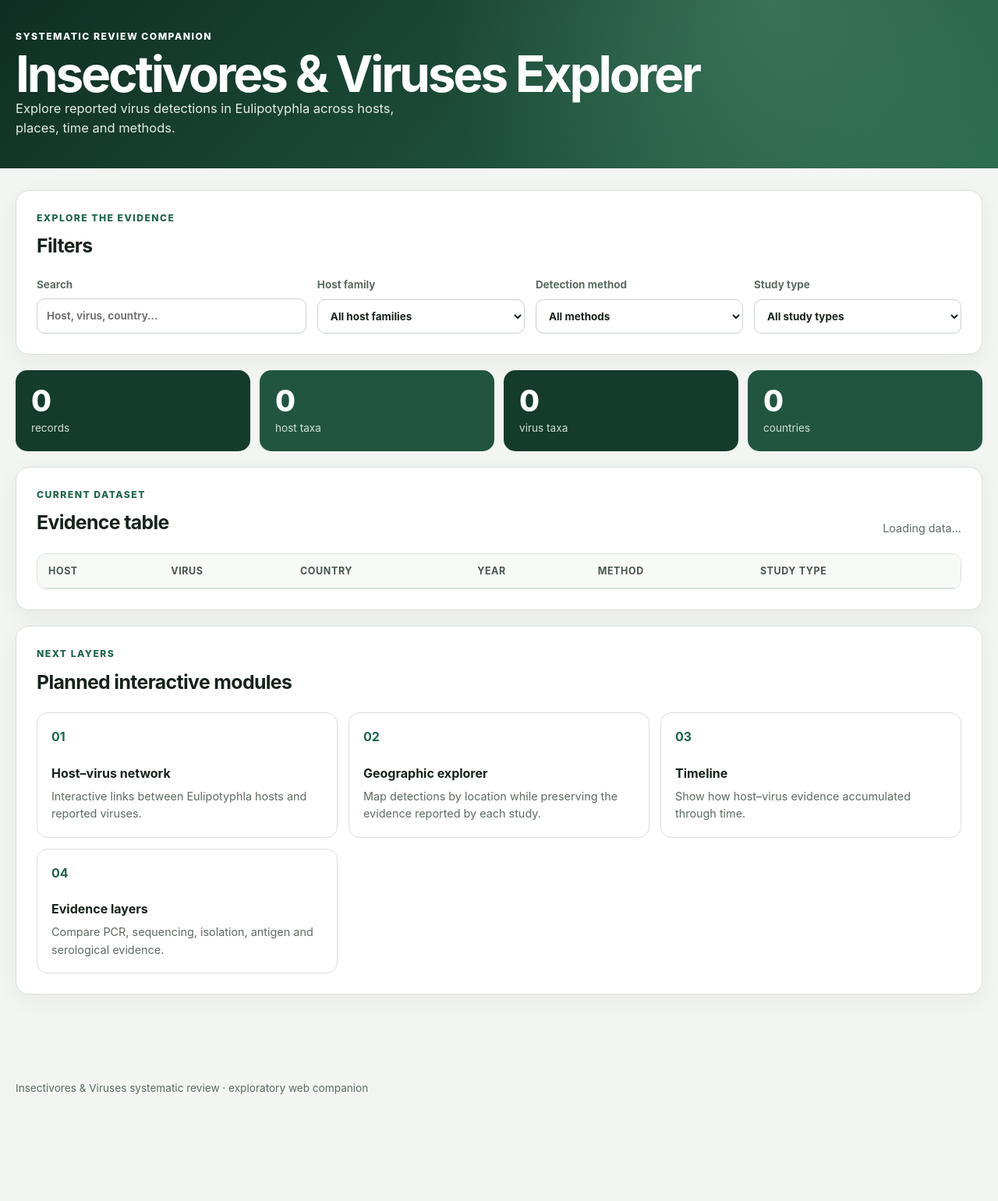
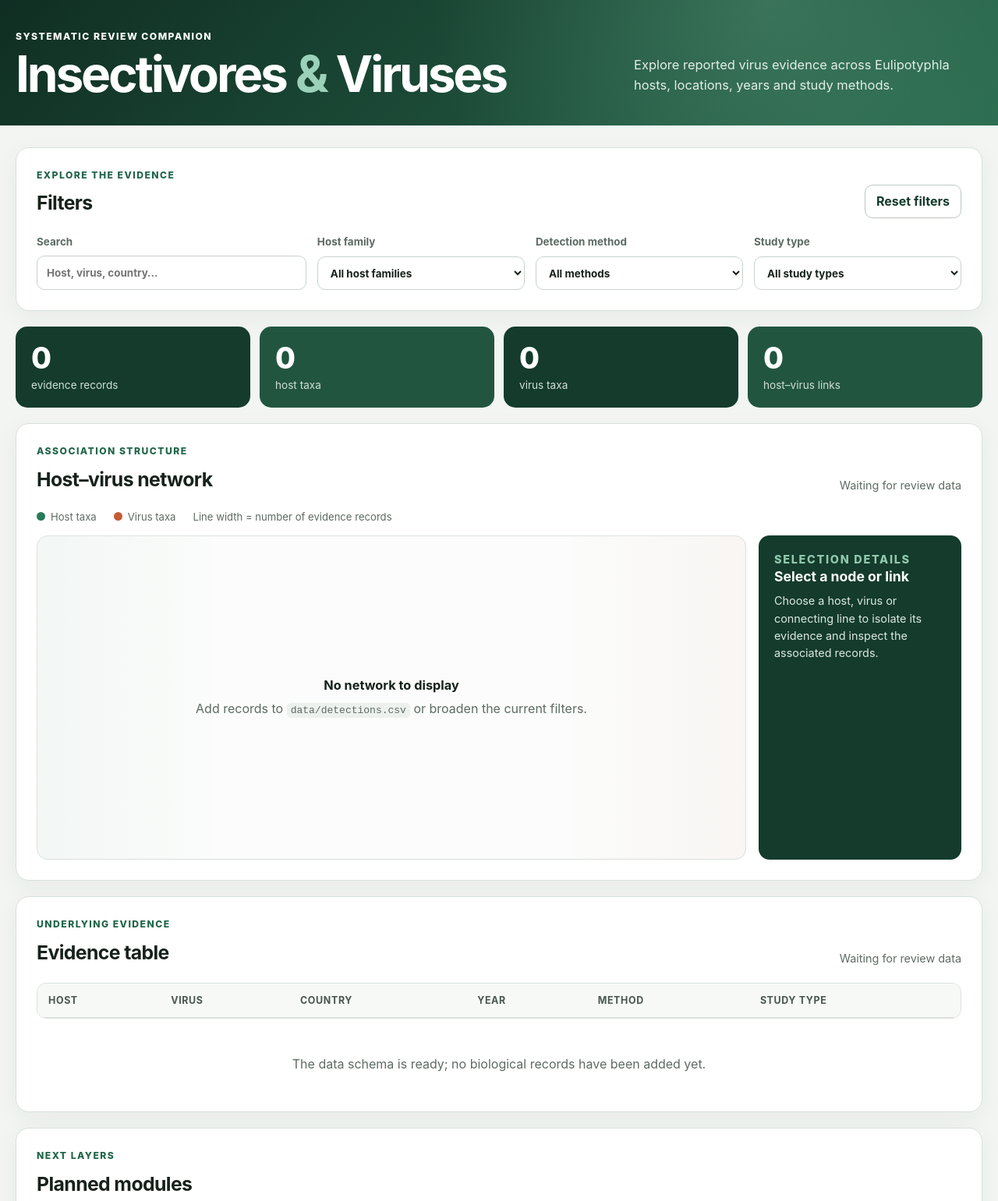
Before and after one commit to jiri-dzorc-cerny/insectivores_viruses, a plain HTML site: page index.html in a window 1280 px wide. Shown: the top 1541 px of the page at 78% size. Before the commit the page ends 1447 px from the top, so only its background shows below. Drawn offline with Linux system fonts and the light colour scheme.

Commit message:
Add host-virus network interface

```diff
--- a/index.html
+++ b/index.html
@@ -3,29 +3,34 @@
 <head>
   <meta charset="utf-8" />
   <meta name="viewport" content="width=device-width, initial-scale=1" />
-  <meta name="description" content="Interactive explorer of viruses reported in Eulipotyphla." />
-  <title>Insectivores & Viruses Explorer</title>
+  <meta name="description" content="Interactive explorer of virus evidence reported in Eulipotyphla." />
+  <title>Insectivores &amp; Viruses Explorer</title>
   <link rel="stylesheet" href="css/style.css" />
 </head>
 <body>
   <header class="site-header">
-    <div class="container">
-      <p class="eyebrow">Systematic review companion</p>
-      <h1>Insectivores &amp; Viruses Explorer</h1>
-      <p class="lead">Explore reported virus detections in Eulipotyphla across hosts, places, time and methods.</p>
+    <div class="container header-layout">
+      <div>
+        <p class="eyebrow">Systematic review companion</p>
+        <h1>Insectivores <span>&amp;</span> Viruses</h1>
+      </div>
+      <p class="lead">Explore reported virus evidence across Eulipotyphla hosts, locations, years and study methods.</p>
     </div>
   </header>
 
   <main class="container">
     <section class="panel controls" aria-labelledby="filters-title">
-      <div>
-        <p class="section-kicker">Explore the evidence</p>
-        <h2 id="filters-title">Filters</h2>
+      <div class="controls-heading">
+        <div>
+          <p class="section-kicker">Explore the evidence</p>
+          <h2 id="filters-title">Filters</h2>
+        </div>
+        <button id="resetFilters" class="button-secondary" type="button">Reset filters</button>
       </div>
       <div class="filter-grid">
         <label>
           Search
-          <input id="searchInput" type="search" placeholder="Host, virus, country…" />
+          <input id="searchInput" type="search" placeholder="Host, virus, country…" autocomplete="off" />
         </label>
         <label>
           Host family
@@ -49,19 +54,52 @@
     </section>
 
     <section class="stats-grid" aria-label="Summary statistics">
-      <article class="stat-card"><span id="recordCount">0</span><small>records</small></article>
+      <article class="stat-card"><span id="recordCount">0</span><small>evidence records</small></article>
       <article class="stat-card"><span id="hostCount">0</span><small>host taxa</small></article>
       <article class="stat-card"><span id="virusCount">0</span><small>virus taxa</small></article>
-      <article class="stat-card"><span id="countryCount">0</span><small>countries</small></article>
+      <article class="stat-card"><span id="associationCount">0</span><small>host–virus links</small></article>
+    </section>
+
+    <section class="panel network-panel" aria-labelledby="network-title">
+      <div class="section-heading">
+        <div>
+          <p class="section-kicker">Association structure</p>
+          <h2 id="network-title">Host–virus network</h2>
+        </div>
+        <p id="networkStatus" class="status" aria-live="polite">Loading data…</p>
+      </div>
+
+      <div class="network-legend" aria-label="Network legend">
+        <span><i class="legend-dot host-dot"></i>Host taxa</span>
+        <span><i class="legend-dot virus-dot"></i>Virus taxa</span>
+        <span>Line width = number of evidence records</span>
+      </div>
+
+      <div class="network-layout">
+        <div id="networkCanvas" class="network-canvas">
+          <svg id="networkSvg" role="img" aria-labelledby="network-title networkDescription"></svg>
+          <p id="networkDescription" class="sr-only">A bipartite network linking host taxa on the left to virus taxa on the right.</p>
+          <div id="networkEmpty" class="network-empty" hidden>
+            <strong>No network to display</strong>
+            <span>Add records to <code>data/detections.csv</code> or broaden the current filters.</span>
+          </div>
+        </div>
+
+        <aside id="networkDetail" class="network-detail" aria-live="polite">
+          <p class="detail-label">Selection details</p>
+          <h3>Select a node or link</h3>
+          <p>Choose a host, virus or connecting line to isolate its evidence and inspect the associated records.</p>
+        </aside>
+      </div>
     </section>
 
     <section class="panel" aria-labelledby="table-title">
       <div class="section-heading">
         <div>
-          <p class="section-kicker">Current dataset</p>
+          <p class="section-kicker">Underlying evidence</p>
           <h2 id="table-title">Evidence table</h2>
         </div>
-        <p id="statusMessage" class="status">Loading data…</p>
+        <p id="statusMessage" class="status" aria-live="polite">Loading data…</p>
       </div>
 
       <div class="table-wrap">
@@ -84,12 +122,11 @@
 
     <section class="panel roadmap" aria-labelledby="roadmap-title">
       <p class="section-kicker">Next layers</p>
-      <h2 id="roadmap-title">Planned interactive modules</h2>
+      <h2 id="roadmap-title">Planned modules</h2>
       <div class="roadmap-grid">
-        <article><strong>01</strong><h3>Host–virus network</h3><p>Interactive links between Eulipotyphla hosts and reported viruses.</p></article>
-        <article><strong>02</strong><h3>Geographic explorer</h3><p>Map detections by location while preserving the evidence reported by each study.</p></article>
+        <article><strong>02</strong><h3>Geographic explorer</h3><p>Map detections using only locations reported in the source studies.</p></article>
         <article><strong>03</strong><h3>Timeline</h3><p>Show how host–virus evidence accumulated through time.</p></article>
-        <article><strong>04</strong><h3>Evidence layers</h3><p>Compare PCR, sequencing, isolation, antigen and serological evidence.</p></article>
+        <article><strong>04</strong><h3>Evidence layers</h3><p>Compare molecular, isolation, antigen and serological evidence.</p></article>
       </div>
     </section>
   </main>
```
